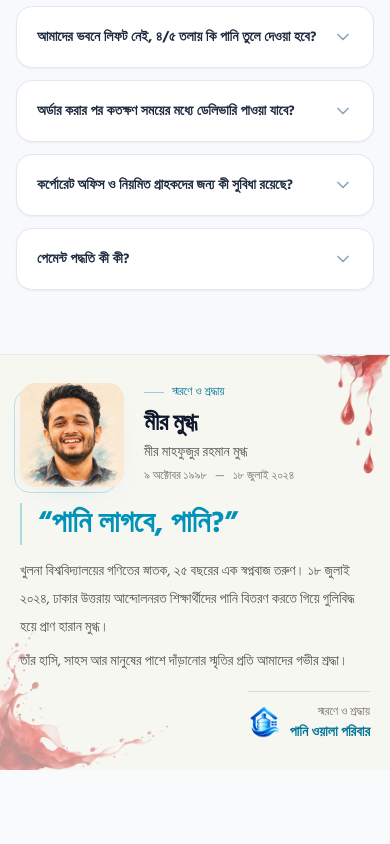
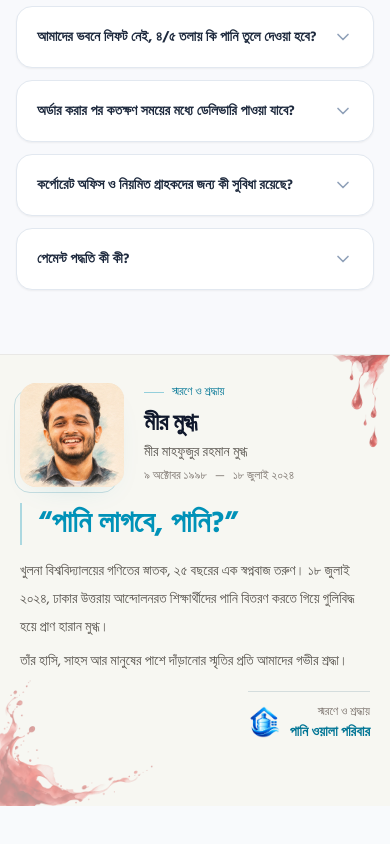
Before and after one commit to MdHasib01/panniwala-ui, a Next.js app: page / in a window 390 px wide. Shown: the part 3129-3973 px from the top of the page. Built offline with nearby package versions, Linux system fonts and the light colour scheme; no server answers.

Commit message:
feat: add MugdhoTribute component

```diff
--- a/src/components/MugdhoTribute.tsx
+++ b/src/components/MugdhoTribute.tsx
@@ -10,20 +10,20 @@ export function MugdhoTribute() {
       id="remembering-mugdho"
       lang="bn"
       aria-labelledby="mugdho-heading"
-      className="relative isolate overflow-hidden border-t border-stone-200/80 bg-[#f7f7f2] py-7 sm:py-9"
+      className="relative isolate overflow-hidden border-t border-stone-200/80 bg-[#f7f7f2] pt-7 pb-16 sm:py-9"
     >
       <div aria-hidden="true" className="pointer-events-none absolute inset-0 -z-10 select-none">
         <Image
           src={fallingDrops}
           alt=""
-          sizes="(min-width: 1024px) 300px, (min-width: 640px) 220px, 144px"
-          className="absolute right-0 top-0 h-auto w-36 opacity-70 sm:w-[220px] sm:opacity-80 lg:w-[300px]"
+          sizes="(min-width: 1024px) 300px, (min-width: 640px) 220px, 112px"
+          className="absolute right-0 top-0 h-auto w-28 opacity-60 sm:w-[220px] sm:opacity-80 lg:w-[300px]"
         />
         <Image
           src={redSplash}
           alt=""
-          sizes="(min-width: 1024px) 380px, (min-width: 640px) 280px, 176px"
-          className="absolute bottom-0 left-0 h-auto w-44 opacity-40 sm:w-[280px] sm:opacity-50 lg:w-[380px]"
+          sizes="(min-width: 1024px) 380px, (min-width: 640px) 280px, 160px"
+          className="absolute bottom-0 left-0 h-auto w-40 opacity-40 sm:w-[280px] sm:opacity-50 lg:w-[380px]"
         />
       </div>
 
```
